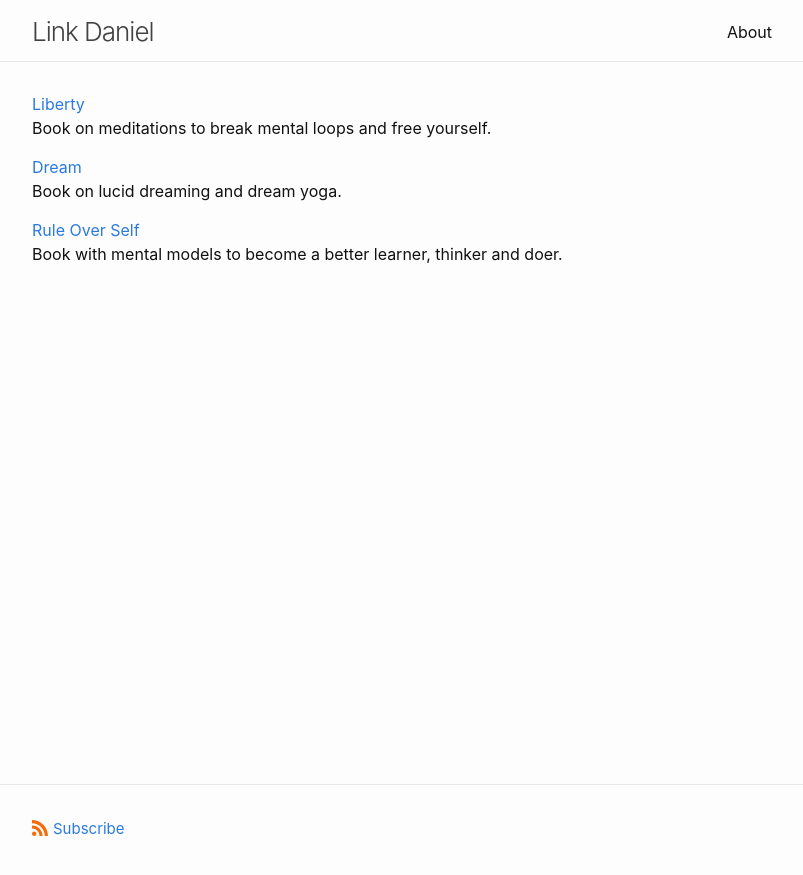
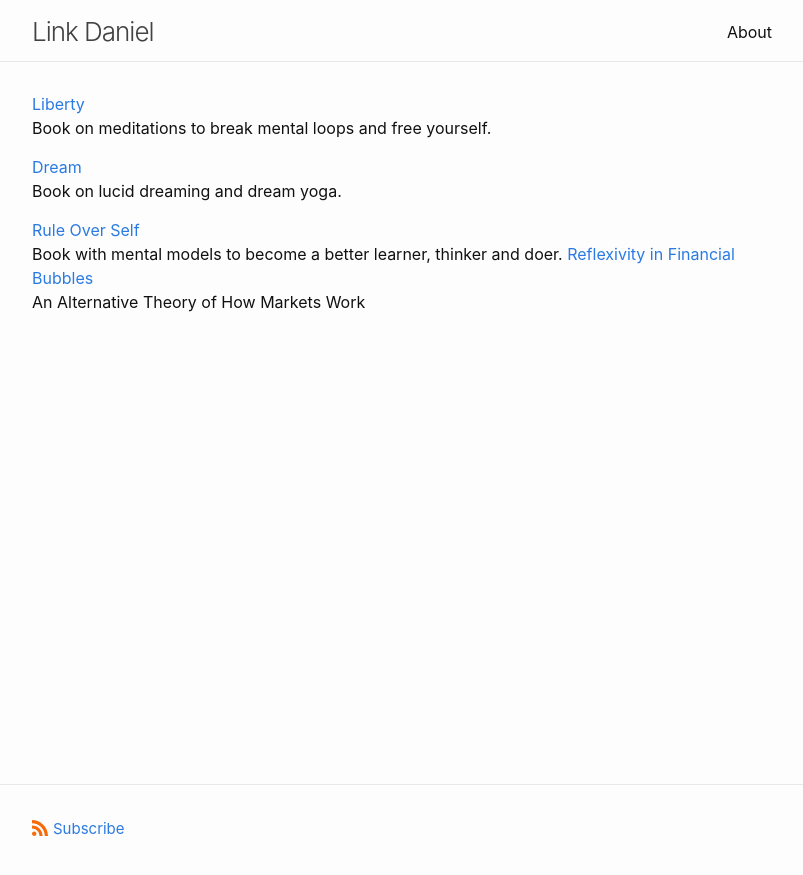
Before and after one commit to link-daniel/link.github.io, a Jekyll site: the page built from index.md, in a window 1280 px wide. Shown: the top 875 px of the page, without its empty margins (238-1041 px from the left). Built offline with Jekyll 4.4.1, drawn with Linux system fonts in a browser that asks for light colours.

Commit message:
Update index.md

```diff
--- a/index.md
+++ b/index.md
@@ -19,3 +19,6 @@ Book on lucid dreaming and dream yoga.
 [Rule Over Self](https://link.com.de/ruleoverself)
 <br>
 Book with mental models to become a better learner, thinker and doer.
+[Reflexivity in Financial Bubbles](https://link.com.de/reflexivity)
+<br>
+An Alternative Theory of How Markets Work
```
